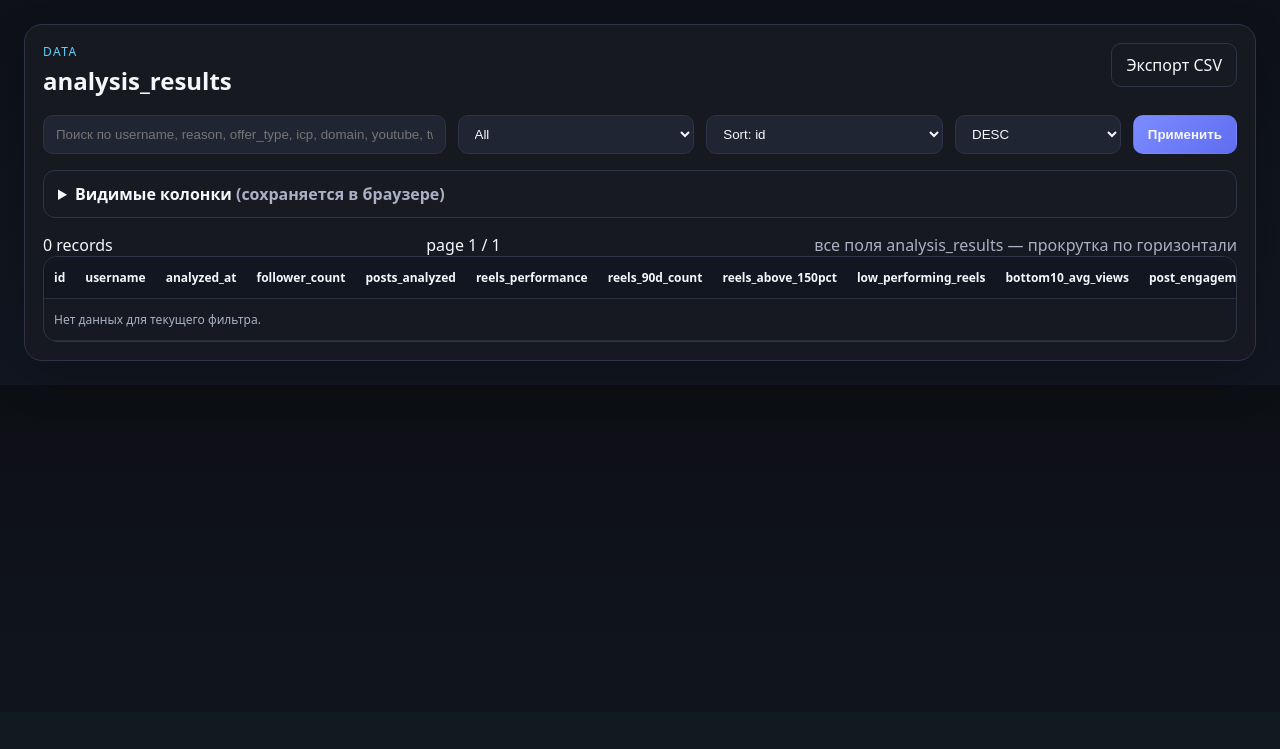
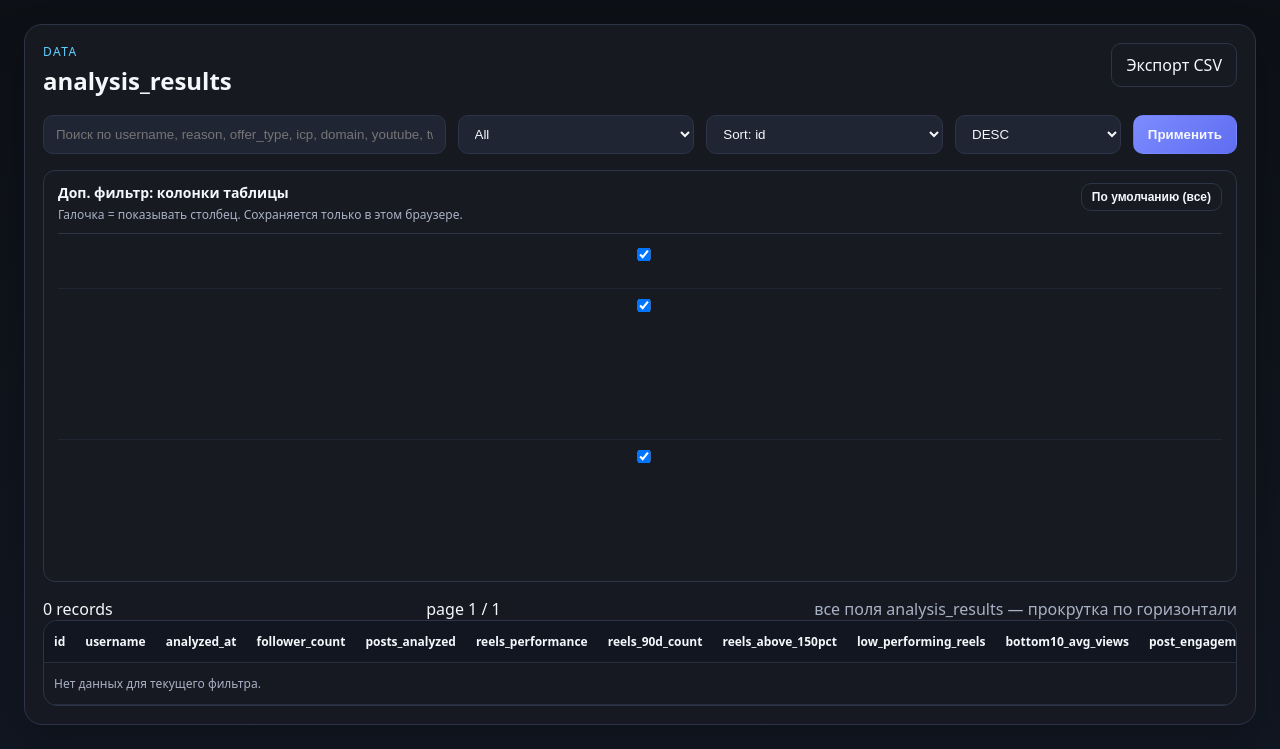
Before and after one commit to ruslansiraev-vibe/xpoz, a FastAPI app: page /results in a window 1280 px wide. Shown: the part 88-837 px from the top of the page. Before the commit the page ends 506 px from the top, so only its background shows below. Run offline with FastAPI, Linux system fonts and the light colour scheme; the visitor is signed in with stand-in values (Sample User, id 1); data that the repository does not hold is empty.

Commit message:
refactor(results): column filter as vertical checkbox list + visibility map in localStorage
- Panel «Доп. фильтр: колонки» with one row per column (checkbox + name)
- Default: all checked; persist {col: bool} under xpoz_results_column_visibility
- Migrate from xpoz_results_hidden_cols; reset button clears storage and shows all

Made-with: Cursor

```diff
--- a/ops_console/static/style.css
+++ b/ops_console/static/style.css
@@ -358,7 +358,12 @@ select {
     display: none !important;
 }
 
-.column-picker {
+.ghost-button.tiny-btn {
+    padding: 6px 10px;
+    font-size: 12px;
+}
+
+.column-filter-panel {
     margin: 12px 0 16px;
     padding: 12px 14px;
     border: 1px solid var(--border);
@@ -366,54 +371,66 @@ select {
     background: var(--panel);
 }
 
-.column-picker summary {
+.column-filter-toolbar {
+    display: flex;
+    flex-wrap: wrap;
+    align-items: flex-start;
+    justify-content: space-between;
+    gap: 10px 16px;
+    margin-bottom: 10px;
+}
+
+.column-filter-title {
+    font-weight: 600;
+    color: var(--text);
+    font-size: 14px;
+}
+
+.column-filter-hint {
+    font-size: 12px;
+    margin-top: 4px;
+}
+
+.column-filter-list {
+    list-style: none;
+    margin: 0;
+    padding: 4px 0;
+    max-height: min(42vh, 360px);
+    overflow: auto;
+    border-top: 1px solid var(--border);
+}
+
+.column-filter-list li {
+    margin: 0;
+    padding: 0;
+    border-bottom: 1px solid rgba(45, 52, 71, 0.45);
+}
+
+.column-filter-list li:last-child {
+    border-bottom: none;
+}
+
+.column-filter-row {
+    display: flex;
+    align-items: flex-start;
+    gap: 10px;
+    padding: 8px 4px;
     cursor: pointer;
-    font-weight: 600;
+    font-size: 13px;
     color: var(--text);
 }
 
-.column-picker-inner {
-    margin-top: 12px;
-}
-
-.column-picker-actions {
-    display: flex;
-    flex-wrap: wrap;
-    gap: 8px;
-    margin-bottom: 10px;
-}
-
-.ghost-button.tiny-btn {
-    padding: 6px 10px;
-    font-size: 12px;
-}
-
-.column-picker-grid {
-    display: grid;
-    grid-template-columns: repeat(auto-fill, minmax(200px, 1fr));
-    gap: 6px 14px;
-    max-height: min(40vh, 320px);
-    overflow: auto;
-    padding: 4px 2px;
-}
-
-.column-picker-item {
-    display: flex;
-    align-items: flex-start;
-    gap: 8px;
-    font-size: 12px;
-    color: var(--muted);
-    cursor: pointer;
-}
-
-.column-picker-item input {
+.column-filter-row input {
     margin-top: 2px;
     flex-shrink: 0;
 }
 
-.column-picker-item span {
+.column-filter-name {
     word-break: break-word;
-    line-height: 1.35;
+    line-height: 1.4;
+    font-family: ui-monospace, SFMono-Regular, Menlo, Monaco, Consolas, monospace;
+    font-size: 12px;
+    color: var(--muted);
 }
 
 .result-full-table .compact-json {
--- a/ops_console/templates/results.html
+++ b/ops_console/templates/results.html
@@ -56,23 +56,25 @@
         <button type="submit">Применить</button>
     </form>
 
-    <details class="column-picker">
-        <summary>Видимые колонки <span class="muted">(сохраняется в браузере)</span></summary>
-        <div class="column-picker-inner">
-            <div class="column-picker-actions">
-                <button type="button" class="ghost-button tiny-btn" id="cols-show-all">Все</button>
-                <button type="button" class="ghost-button tiny-btn" id="cols-hide-all">Скрыть все</button>
+    <div class="column-filter-panel">
+        <div class="column-filter-toolbar">
+            <div>
+                <div class="column-filter-title">Доп. фильтр: колонки таблицы</div>
+                <div class="muted column-filter-hint">Галочка = показывать столбец. Сохраняется только в этом браузере.</div>
             </div>
-            <div class="column-picker-grid">
-                {% for col in results_table_columns %}
-                <label class="column-picker-item">
-                    <input type="checkbox" class="column-toggle" value="{{ col }}" checked>
-                    <span title="{{ col }}">{{ col }}</span>
+            <button type="button" class="ghost-button tiny-btn" id="cols-reset-default">По умолчанию (все)</button>
+        </div>
+        <ul class="column-filter-list" aria-label="Видимость колонок">
+            {% for col in results_table_columns %}
+            <li>
+                <label class="column-filter-row">
+                    <input type="checkbox" class="column-toggle" data-column="{{ col }}" checked>
+                    <span class="column-filter-name">{{ col }}</span>
                 </label>
-                {% endfor %}
-            </div>
-        </div>
-    </details>
+            </li>
+            {% endfor %}
+        </ul>
+    </div>
 
     <div id="results-table-panel">
         {% include "partials/results_table.html" %}
@@ -80,73 +82,97 @@
 </section>
 <script>
 (function () {
-    var LS_KEY = 'xpoz_results_hidden_cols';
+    var LS_KEY = 'xpoz_results_column_visibility';
+    var LS_LEGACY_HIDDEN = 'xpoz_results_hidden_cols';
     var root = document.querySelector('.result-full-table');
-    if (!root) return;
+    var toggles = document.querySelectorAll('input.column-toggle');
+    if (!root || !toggles.length) return;
 
-    function loadHidden() {
+    function allColumns() {
+        return Array.prototype.map.call(toggles, function (input) {
+            return input.getAttribute('data-column') || '';
+        }).filter(Boolean);
+    }
+
+    /** @returns {Record<string, boolean>|null} */
+    function loadMap() {
+        try {
+            var legacy = localStorage.getItem(LS_LEGACY_HIDDEN);
+            if (legacy) {
+                var hiddenArr = JSON.parse(legacy);
+                var hidden = new Set(Array.isArray(hiddenArr) ? hiddenArr : []);
+                var m = {};
+                allColumns().forEach(function (col) {
+                    m[col] = !hidden.has(col);
+                });
+                localStorage.removeItem(LS_LEGACY_HIDDEN);
+                localStorage.setItem(LS_KEY, JSON.stringify(m));
+                return m;
+            }
+        } catch (e) { /* ignore */ }
+
         try {
             var raw = localStorage.getItem(LS_KEY);
-            if (!raw) return new Set();
-            var arr = JSON.parse(raw);
-            return new Set(Array.isArray(arr) ? arr : []);
+            if (!raw) return null;
+            var parsed = JSON.parse(raw);
+            return parsed && typeof parsed === 'object' && !Array.isArray(parsed) ? parsed : null;
         } catch (e) {
-            return new Set();
+            return null;
         }
     }
 
-    function saveHidden(hidden) {
-        localStorage.setItem(LS_KEY, JSON.stringify(Array.from(hidden)));
+    function isVisible(map, col) {
+        if (!map) return true;
+        if (!Object.prototype.hasOwnProperty.call(map, col)) return true;
+        return map[col] !== false;
     }
 
-    function applyVisibility(hidden) {
+    function persistFromUi() {
+        var m = {};
+        Array.prototype.forEach.call(toggles, function (input) {
+            var col = input.getAttribute('data-column');
+            if (col) m[col] = input.checked;
+        });
+        localStorage.setItem(LS_KEY, JSON.stringify(m));
+    }
+
+    function applyTableVisibility() {
+        var onByCol = {};
+        Array.prototype.forEach.call(toggles, function (input) {
+            var col = input.getAttribute('data-column');
+            if (col) onByCol[col] = input.checked;
+        });
         root.querySelectorAll('[data-col]').forEach(function (el) {
             var col = el.getAttribute('data-col');
             if (!col) return;
-            el.classList.toggle('col-hidden', hidden.has(col));
+            var on = onByCol[col] !== false;
+            el.classList.toggle('col-hidden', !on);
         });
     }
 
-    function syncCheckboxes(hidden) {
-        document.querySelectorAll('input.column-toggle').forEach(function (input) {
-            input.checked = !hidden.has(input.value);
-        });
-    }
+    var map = loadMap();
+    Array.prototype.forEach.call(toggles, function (input) {
+        var col = input.getAttribute('data-column');
+        if (!col) return;
+        input.checked = isVisible(map, col);
+    });
+    applyTableVisibility();
 
-    var hidden = loadHidden();
-    applyVisibility(hidden);
-    syncCheckboxes(hidden);
-
-    document.querySelectorAll('input.column-toggle').forEach(function (input) {
+    Array.prototype.forEach.call(toggles, function (input) {
         input.addEventListener('change', function () {
-            if (input.checked) {
-                hidden.delete(input.value);
-            } else {
-                hidden.add(input.value);
-            }
-            saveHidden(hidden);
-            applyVisibility(hidden);
+            persistFromUi();
+            applyTableVisibility();
         });
     });
 
-    var btnAll = document.getElementById('cols-show-all');
-    var btnNone = document.getElementById('cols-hide-all');
-    if (btnAll) {
-        btnAll.addEventListener('click', function () {
-            hidden.clear();
-            saveHidden(hidden);
-            syncCheckboxes(hidden);
-            applyVisibility(hidden);
-        });
-    }
-    if (btnNone) {
-        btnNone.addEventListener('click', function () {
-            document.querySelectorAll('input.column-toggle').forEach(function (input) {
-                hidden.add(input.value);
+    var btnReset = document.getElementById('cols-reset-default');
+    if (btnReset) {
+        btnReset.addEventListener('click', function () {
+            localStorage.removeItem(LS_KEY);
+            Array.prototype.forEach.call(toggles, function (input) {
+                input.checked = true;
             });
-            saveHidden(hidden);
-            syncCheckboxes(hidden);
-            applyVisibility(hidden);
+            applyTableVisibility();
         });
     }
 })();
```
